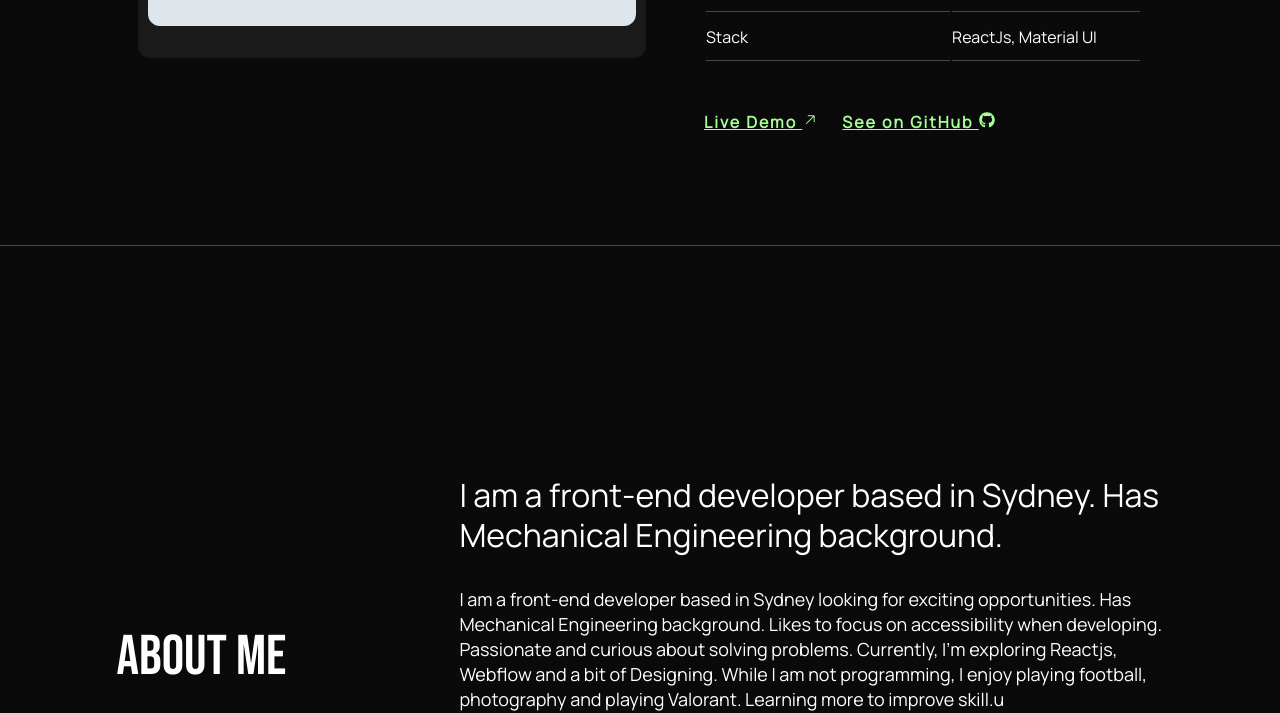
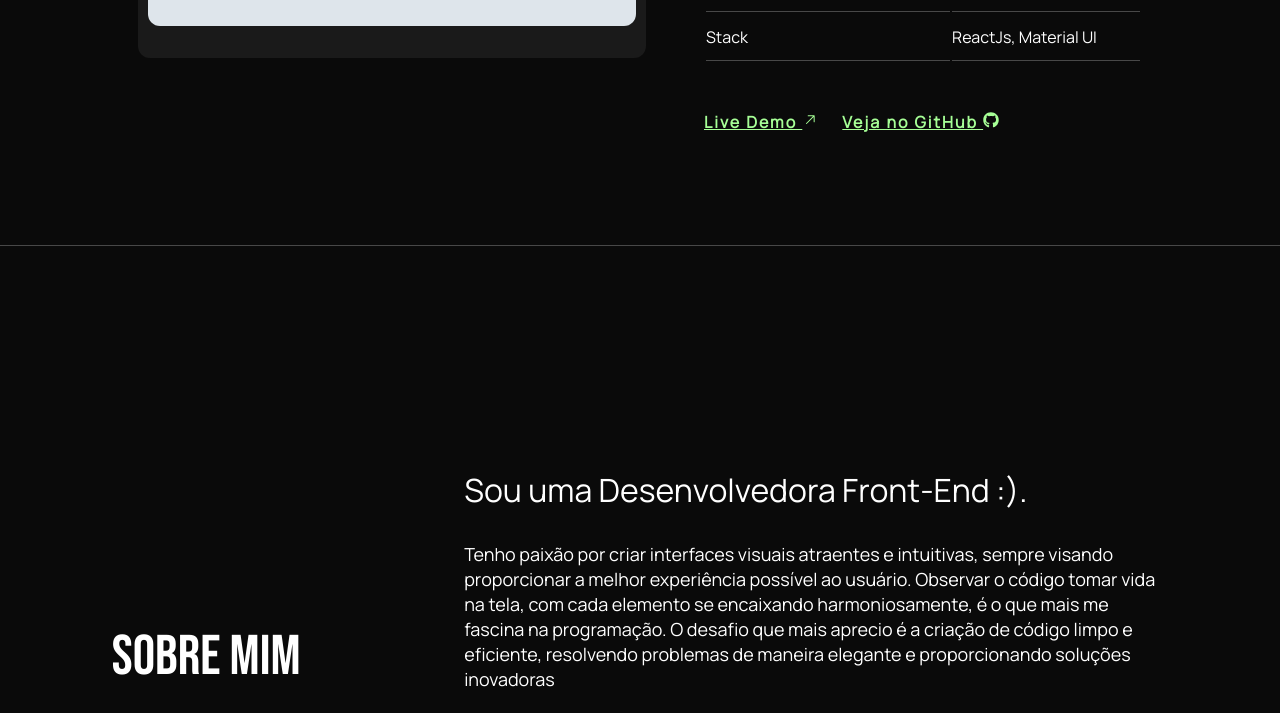
Before and after one commit to Quemia/Portfolio, a React (Create React App) app: page / in a window 1280 px wide. Shown: the part 2022-2735 px from the top of the page. Built offline with nearby package versions, Linux system fonts and the light colour scheme.

Commit message:
Update About

```diff
--- a/src/App.js
+++ b/src/App.js
@@ -30,7 +30,7 @@ function App() {
               to="projects"
               spy={true}
               smooth={true}
-              offset={60}
+              offset={40}
               duration={500}
             >
               Projetos
--- a/src/components/about/about.js
+++ b/src/components/about/about.js
@@ -13,31 +13,32 @@ const About = () => {
     <>
       <Container id="about">
         <>
-          <TitleAbout>About Me</TitleAbout>
+          <TitleAbout>Sobre Mim</TitleAbout>
         </>
         <Content>
           <TextTitleAbout>
-            I am a front-end developer based in Sydney. Has Mechanical
-            Engineering background.{" "}
+            {/* I am a front-end developer based in Sydney. Has Mechanical
+            Engineering background.{" "} */}
+            Sou uma Desenvolvedora Front-End :).
           </TextTitleAbout>
           <TextAbout>
-            I am a front-end developer based in Sydney looking for exciting
-            opportunities. Has Mechanical Engineering background. Likes to focus
-            on accessibility when developing. Passionate and curious about
-            solving problems. Currently, I’m exploring Reactjs, Webflow and a
-            bit of Designing. While I am not programming, I enjoy playing
-            football, photography and playing Valorant. Learning more to improve
-            skill.u
+            Tenho paixão por criar interfaces visuais atraentes e intuitivas,
+            sempre visando proporcionar a melhor experiência possível ao
+            usuário. Observar o código tomar vida na tela, com cada elemento se
+            encaixando harmoniosamente, é o que mais me fascina na programação.
+            O desafio que mais aprecio é a criação de código limpo e eficiente,
+            resolvendo problemas de maneira elegante e proporcionando soluções
+            inovadoras
           </TextAbout>
 
           <TextAbout>
-            I am a front-end developer based in Sydney looking for exciting
-            opportunities. Has Mechanical Engineering background. Likes to focus
-            on accessibility when developing. Passionate and curious about
-            solving problems. Currently, I’m exploring Reactjs, Webflow and a
-            bit of Designing. While I am not programming, I enjoy playing
-            football, photography and playing Valorant. Learning more to improve
-            skill.u
+            Além do meu ambiente profissional, tenho grande apreço pela natação
+            e participo regularmente de competições nesse esporte. Acredito
+            firmemente que a disciplina exigida pelo esporte contribui para o
+            desenvolvimento do atleta em diversas áreas da vida. Além disso, sou
+            uma entusiasta ávida da leitura, dedicando-me com entusiasmo a
+            explorar universos incríveis por meio dos livros e desfrutando das
+            viagens que a leitura proporciona.
           </TextAbout>
         </Content>
       </Container>
--- a/src/components/contact/contact.js
+++ b/src/components/contact/contact.js
@@ -17,11 +17,15 @@ const Contact = () => {
   return (
     <Container id="contact">
       <ContentText>
-        <TextTitle>Let's Connect</TextTitle>
-        <TextSubtitle>Send me email</TextSubtitle>
+        <TextTitle>Vamos nos Conectar!</TextTitle>
         <TextSubtitle>
-          For more info here's my{" "}
-          <a href="www.com" target="_blank">
+          Me envie um email ou uma mensagem pelo LinkedIn.
+        </TextSubtitle>
+
+        <TextSubtitle>
+          Para mais informações aqui está meu currículo.
+
+         <a href="www.com" target="_blank">
             resume
           </a>
         </TextSubtitle>
--- a/src/components/home/home.js
+++ b/src/components/home/home.js
@@ -28,7 +28,7 @@ const Home = () => {
           </ContentText>
           <OptionDiv>
             <ButtonEmail>
-              Vamos nos conectar!{" "}
+             Contate-me{" "}
               <IconDot>
                 {" "}
                 <GoDotFill />{" "}
--- a/src/components/projects/projects.js
+++ b/src/components/projects/projects.js
@@ -68,9 +68,7 @@ const Projects = () => {
                 </ProjectTableTr>
                 <ProjectTableTr>
                   <ProjectTableTd>Stack</ProjectTableTd>{" "}
-                  <ProjectTableTd>
-                    ReactJs, Styled-Componets
-                  </ProjectTableTd>
+                  <ProjectTableTd>ReactJs, Styled-Componets</ProjectTableTd>
                 </ProjectTableTr>
               </ProjectTable>
             </div>
@@ -88,7 +86,7 @@ const Projects = () => {
                 href=" https://github.com/Quemia/Movies-List/"
                 target="_blank"
               >
-                See on GitHub <FaGithub />
+                Veja no GitHub <FaGithub />
               </LiveDemo>
             </DemoContainer>
           </ProjectAbout>
@@ -124,9 +122,7 @@ const Projects = () => {
                 </ProjectTableTr>
                 <ProjectTableTr>
                   <ProjectTableTd>Stack</ProjectTableTd>{" "}
-                  <ProjectTableTd>
-                    ReactJs, Material UI
-                  </ProjectTableTd>
+                  <ProjectTableTd>ReactJs, Material UI</ProjectTableTd>
                 </ProjectTableTr>
               </ProjectTable>
             </div>
@@ -144,7 +140,7 @@ const Projects = () => {
                 href="https://github.com/Quemia/Weather-Map/"
                 target="_blank"
               >
-                See on GitHub <FaGithub />
+                Veja no GitHub <FaGithub />
               </LiveDemo>
             </DemoContainer>
           </ProjectAbout>
```
